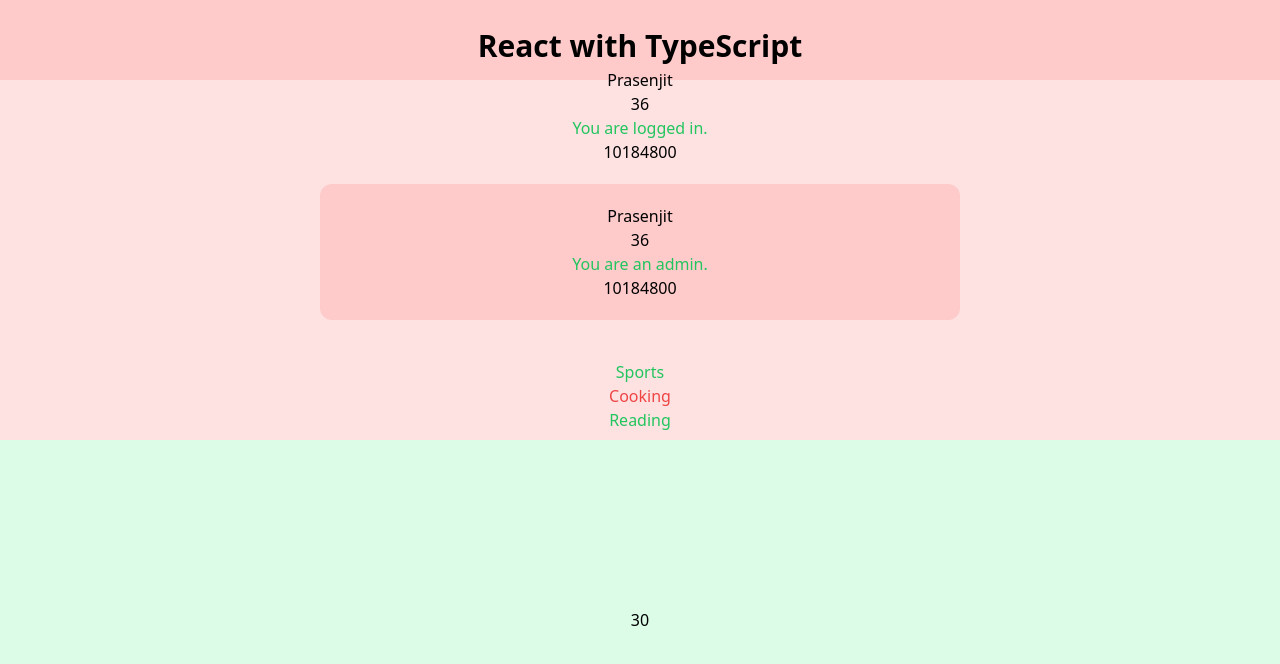
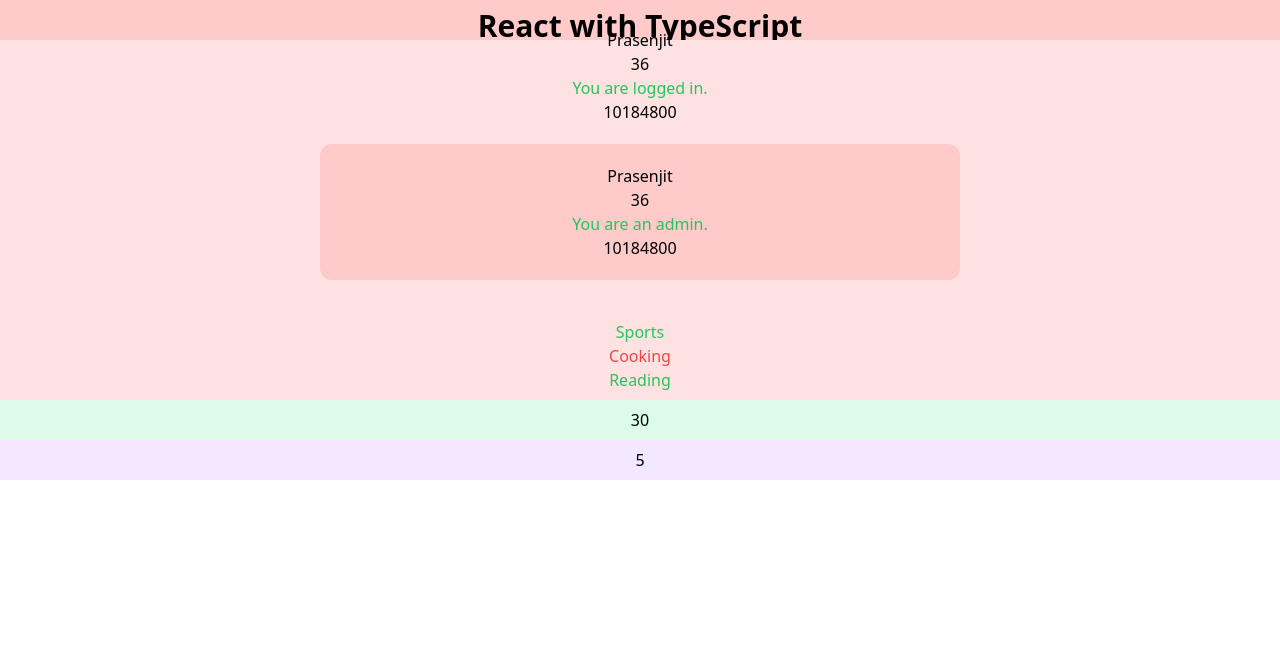
Before and after one commit to prasenjitpriyan/react-typescript, a React (Vite) app: page / in a window 1280 px wide. Shown: the top 664 px of the page. Built offline with nearby package versions, Linux system fonts and the light colour scheme.

Commit message:
type aliases

```diff
--- a/src/App.tsx
+++ b/src/App.tsx
@@ -1,19 +1,23 @@
 import CoreConcept from "./components/CoreConcept";
 import FunctionConcept from "./components/FunctionConcept";
+import TypeAliases from "./components/TypeAliases";
 
 function App() {
   return (
     <div className="flex flex-col justify-between">
       <div className="flex flex-col justify-center">
-        <h1 className="text-3xl font-bold text-center bg-red-200 p-7 h-[10vh]">
+        <h1 className="text-3xl font-bold text-center bg-red-200 p-2 h-[5vh]">
           React with TypeScript
         </h1>
       </div>
       <div className="w-full bg-red-100 flex flex-col justify-center items-center h-[45vh]">
         <CoreConcept />
       </div>
-      <div className="w-full bg-green-100 flex flex-col justify-center items-center h-[45vh]">
+      <div className="w-full bg-green-100 flex flex-col justify-center items-center h-[5vh]">
         <FunctionConcept />
+      </div>
+      <div className="w-full bg-purple-100 flex flex-col justify-center items-center h-[5vh]">
+        <TypeAliases />
       </div>
     </div>
   );
--- a/src/components/CoreConcept.tsx
+++ b/src/components/CoreConcept.tsx
@@ -16,17 +16,22 @@
 // userName = "Prasenjit";
 
 // ----Union type ------ //
-let userID: string | number = "10184800";
+type StringOrNum = string | number;
+
+let userID: StringOrNum = "10184800";
 
 // ---- Object type ------ //
 
 //let user: object;
-let user: {
+type User = {
   name: string;
   age: number;
   isAdmin: boolean;
   id: string | number;
 };
+
+let user: User;
+
 user = {
   name: "Prasenjit",
   age: 36,
--- /dev/null
+++ b/src/components/TypeAliases.tsx
@@ -0,0 +1,20 @@
+const add = (a: number, b: number) => {
+  const result = a + b;
+  return result;
+};
+
+type AddFn = (a: number, b: number) => number;
+
+const calculate = (a: number, b: number, calcFn: AddFn) => {
+  return calcFn(a, b);
+};
+
+const TypeAliases = () => {
+  return (
+    <div>
+      <h1>{calculate(2, 3, add)}</h1>
+    </div>
+  );
+};
+
+export default TypeAliases;
```
